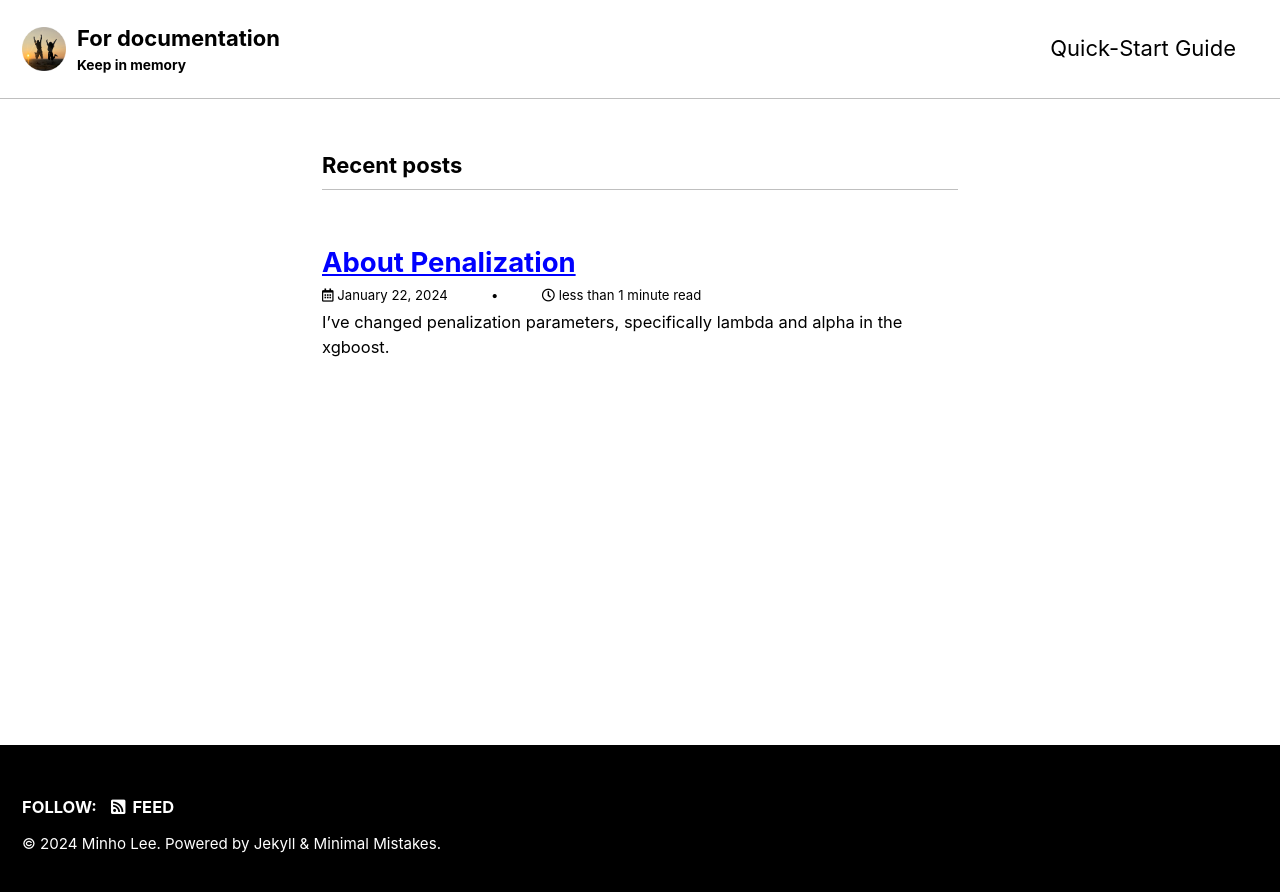
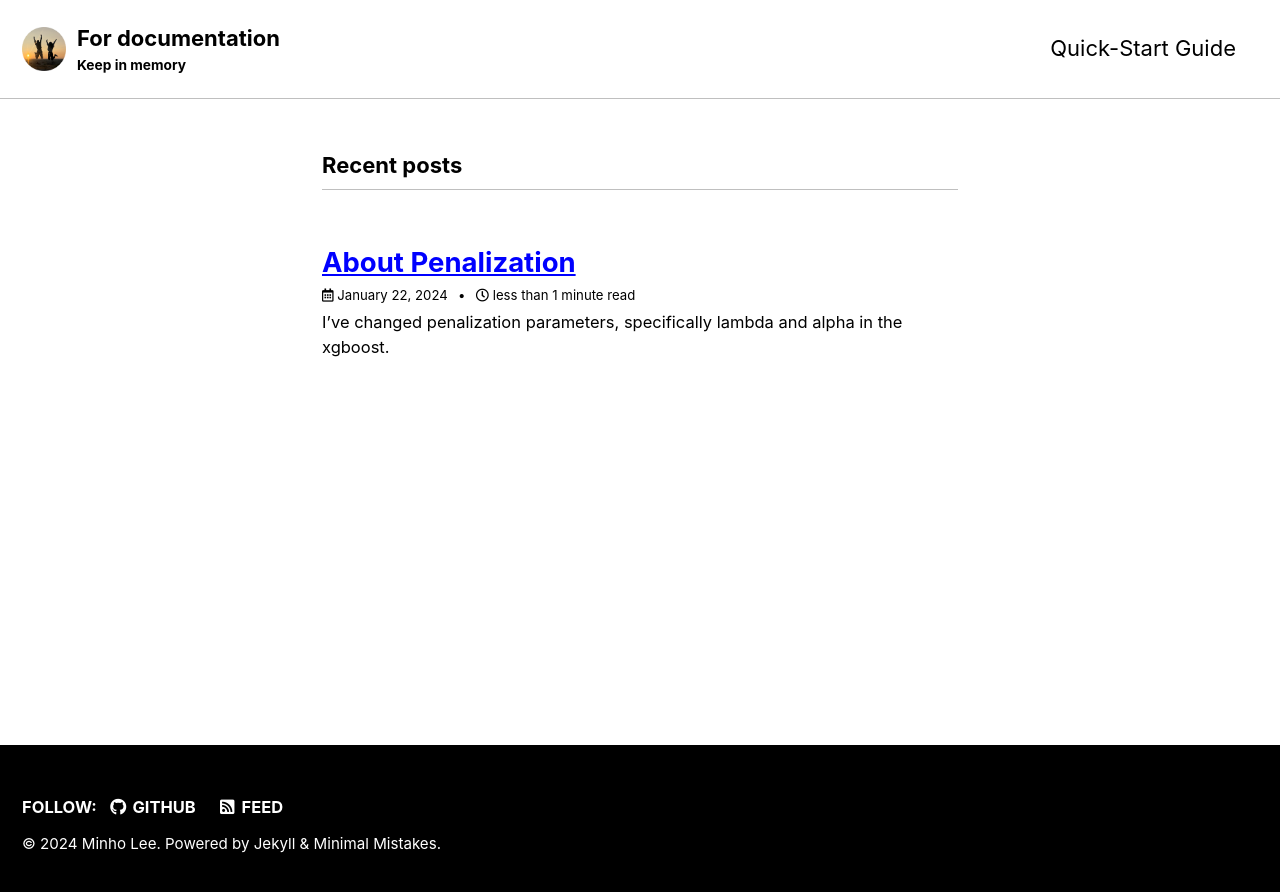
Before and after one commit to Inundata/Inundata.github.io, a Jekyll site: the page built from index.markdown, in a window 1280 px wide. Shown: the top 892 px of the page. Built offline with Jekyll 4.4.1, drawn with Linux system fonts in a browser that asks for light colours; cached includes are drawn as plain includes; the list of posts is cut into pages by our own code.

Commit message:
# Update

```diff
--- a/_config.yml
+++ b/_config.yml
@@ -104,51 +104,51 @@
 
 # Site Author
 author:
-  name             : "Your Name"
-  avatar           : # path of avatar image, e.g. "/assets/images/bio-photo.jpg"
-  bio              : "I am an **amazing** person."
-  location         : "Somewhere"
-  email            :
+  name             : "Minho Lee"
+  avatar           : "/assets/images/profile_image.jpg" # path of avatar image, e.g. "/assets/images/bio-photo.jpg"
+  bio              : "In progress"
+  location         : "Seoul, Korea"
+  email            : james.minho.lee@gmail.com
   links:
     - label: "Email"
       icon: "fas fa-fw fa-envelope-square"
-      # url: "mailto:your.name@email.com"
-    - label: "Website"
-      icon: "fas fa-fw fa-link"
+      url: "james.minho.lee@gmail.com"
+    # - label: "Website"
+      # icon: "fas fa-fw fa-link"
       # url: "https://your-website.com"
-    - label: "Twitter"
-      icon: "fab fa-fw fa-twitter-square"
+    # - label: "Twitter"
+      # icon: "fab fa-fw fa-twitter-square"
       # url: "https://twitter.com/"
-    - label: "Facebook"
-      icon: "fab fa-fw fa-facebook-square"
+    # - label: "Facebook"
+      # icon: "fab fa-fw fa-facebook-square"
       # url: "https://facebook.com/"
     - label: "GitHub"
       icon: "fab fa-fw fa-github"
-      # url: "https://github.com/"
-    - label: "Instagram"
-      icon: "fab fa-fw fa-instagram"
+      url: "https://github.com/inundata"
+    # - label: "Instagram"
+      # icon: "fab fa-fw fa-instagram"
       # url: "https://instagram.com/"
 
 # Site Footer
 footer:
   links:
-    - label: "Twitter"
-      icon: "fab fa-fw fa-twitter-square"
+    # - label: "Twitter"
+      # icon: "fab fa-fw fa-twitter-square"
       # url:
-    - label: "Facebook"
-      icon: "fab fa-fw fa-facebook-square"
+    # - label: "Facebook"
+      # icon: "fab fa-fw fa-facebook-square"
       # url:
     - label: "GitHub"
       icon: "fab fa-fw fa-github"
+      url: "https://github.com/inundata"
+    # - label: "GitLab"
+    #   icon: "fab fa-fw fa-gitlab"
       # url:
-    - label: "GitLab"
-      icon: "fab fa-fw fa-gitlab"
+    # - label: "Bitbucket"
+      # icon: "fab fa-fw fa-bitbucket"
       # url:
-    - label: "Bitbucket"
-      icon: "fab fa-fw fa-bitbucket"
-      # url:
-    - label: "Instagram"
-      icon: "fab fa-fw fa-instagram"
+    # - label: "Instagram"
+      # icon: "fab fa-fw fa-instagram"
       # url:
 
 
--- a/_sass/minimal-mistakes/_page.scss
+++ b/_sass/minimal-mistakes/_page.scss
@@ -320,8 +320,8 @@
 
 .page__meta-sep::before {
   content: "\2022";
-  padding-left: 3em;
-  padding-right: 3em;
+  padding-left: 0.5em;
+  padding-right: 0.5em;
 }
 
 /*
```
